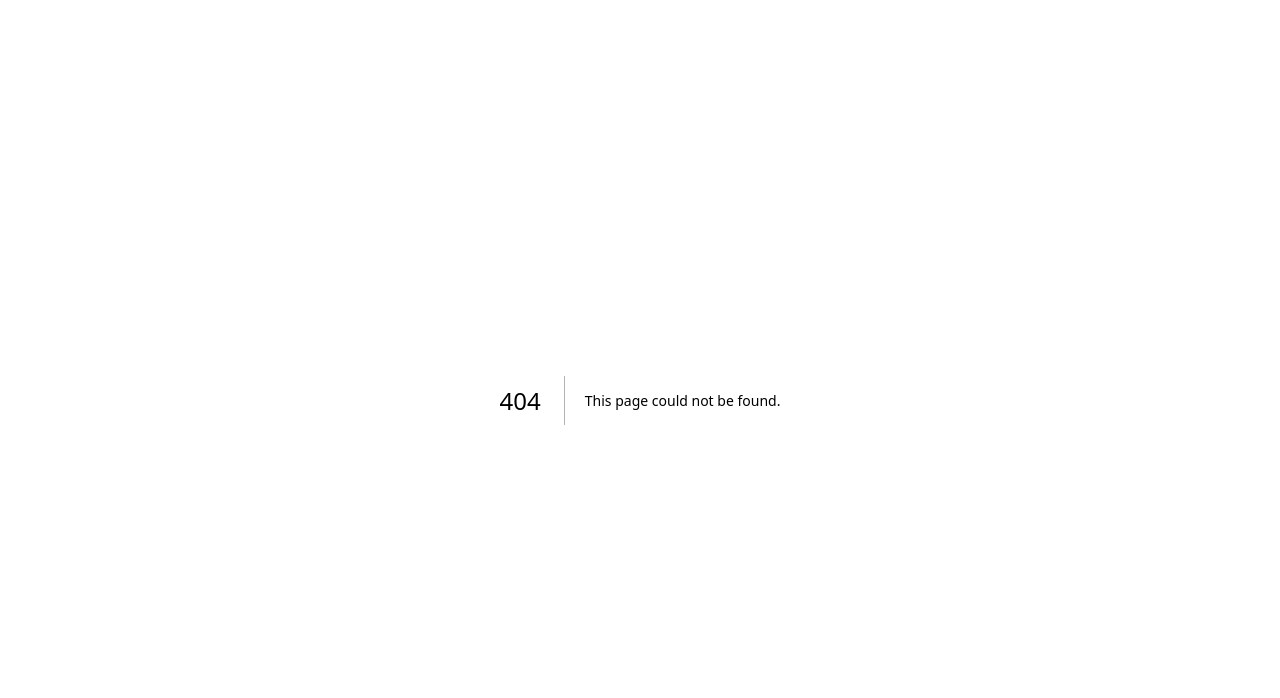
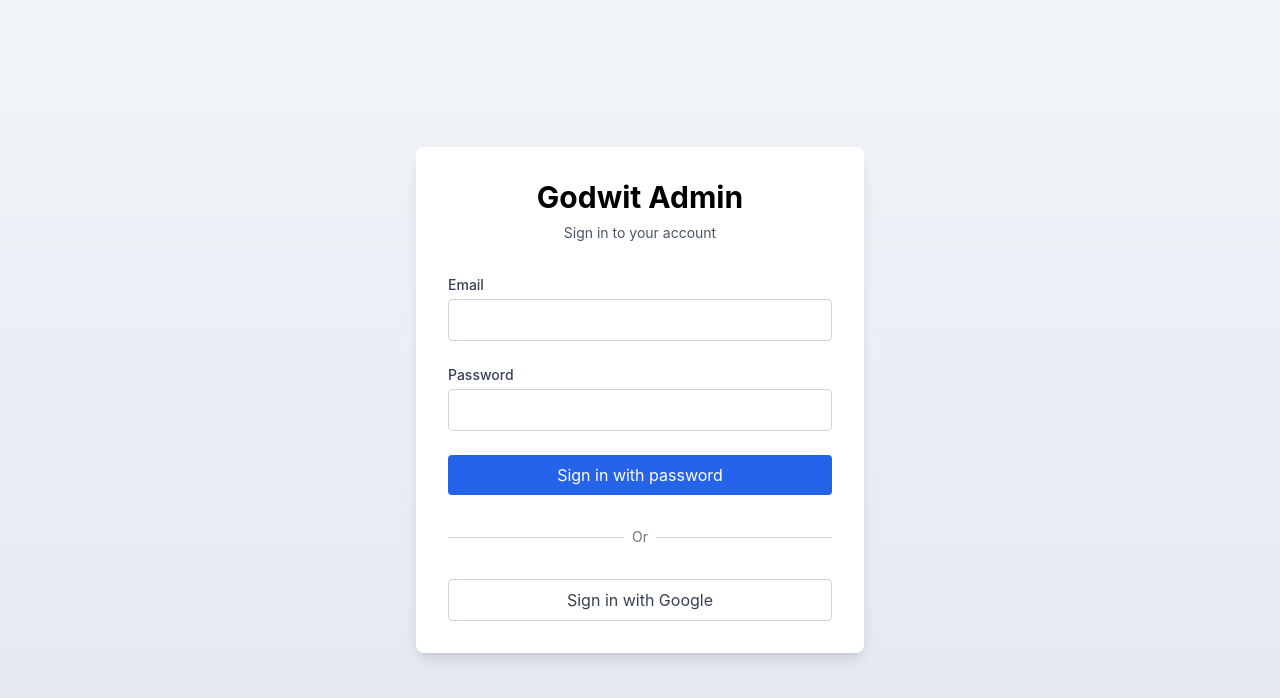
Before and after one commit to GodwitProject/Godwit, a Next.js app in the folder apps/admin/: page /login in a window 1280 px wide. Before the commit this address had no page. Shown: the top 698 px of the page. Built offline with nearby package versions, Linux system fonts and the light colour scheme.

Commit message:
feat(admin): implement login page with password + SSO UI

```diff
--- /dev/null
+++ b/apps/admin/app/(auth)/layout.tsx
@@ -0,0 +1,11 @@
+export default function AuthLayout({
+  children,
+}: {
+  children: React.ReactNode
+}) {
+  return (
+    <div className="flex h-screen items-center justify-center bg-gradient-to-b from-slate-100 to-slate-200">
+      {children}
+    </div>
+  )
+}
--- /dev/null
+++ b/apps/admin/app/(auth)/login/actions.ts
@@ -0,0 +1,37 @@
+'use server'
+
+import { redirect } from 'next/navigation'
+import { setTokens } from '@/lib/auth'
+
+const API_URL = process.env.NEXT_PUBLIC_API_URL || 'https://api.godwit.io'
+
+export async function loginWithPassword(
+  email: string,
+  password: string
+): Promise<{ success: boolean; error?: string }> {
+  try {
+    const response = await fetch(`${API_URL}/api/v1/auth/login`, {
+      method: 'POST',
+      headers: { 'Content-Type': 'application/json' },
+      body: JSON.stringify({ email, password }),
+    })
+
+    if (!response.ok) {
+      return { success: false, error: 'Invalid email or password' }
+    }
+
+    const { access_token, refresh_token } = await response.json()
+    await setTokens(access_token, refresh_token)
+
+    return { success: true }
+  } catch (err) {
+    console.error('Login error:', err)
+    return { success: false, error: 'Login failed' }
+  }
+}
+
+export async function loginWithSSO() {
+  // Redirect to OIDC authorize endpoint
+  // This will be handled by the backend's OIDC endpoint
+  redirect(`${API_URL}/api/v1/auth/oidc/authorize?redirect_uri=${process.env.NEXT_PUBLIC_APP_URL}/auth/callback`)
+}
--- /dev/null
+++ b/apps/admin/app/(auth)/login/page.tsx
@@ -0,0 +1,128 @@
+'use client'
+
+import { useState } from 'react'
+import { useRouter } from 'next/navigation'
+import { loginWithPassword, loginWithSSO } from './actions'
+
+export default function LoginPage() {
+  const router = useRouter()
+  const [email, setEmail] = useState('')
+  const [password, setPassword] = useState('')
+  const [error, setError] = useState('')
+  const [loading, setLoading] = useState(false)
+  const [config, setConfig] = useState({ passwordEnabled: true, ssoEnabled: true })
+
+  // Fetch login config on mount (from /api/v1/auth/config)
+  // For now, assume both are enabled
+
+  const handlePasswordLogin = async (e: React.FormEvent) => {
+    e.preventDefault()
+    setLoading(true)
+    setError('')
+
+    try {
+      const result = await loginWithPassword(email, password)
+      if (result.success) {
+        router.push('/admin')
+      } else {
+        setError(result.error || 'Login failed')
+      }
+    } catch (err) {
+      setError('An unexpected error occurred')
+      console.error(err)
+    } finally {
+      setLoading(false)
+    }
+  }
+
+  const handleSSO = async () => {
+    setLoading(true)
+    try {
+      const result = await loginWithSSO()
+      // Redirected by the server action
+    } catch (err) {
+      setError('SSO login failed')
+      console.error(err)
+      setLoading(false)
+    }
+  }
+
+  return (
+    <div className="w-full max-w-md space-y-8 rounded-lg bg-white p-8 shadow-lg">
+      <div>
+        <h1 className="text-center text-3xl font-bold">Godwit Admin</h1>
+        <p className="mt-2 text-center text-sm text-gray-600">Sign in to your account</p>
+      </div>
+
+      {error && <div className="rounded bg-red-100 p-4 text-red-700">{error}</div>}
+
+      {config.passwordEnabled && (
+        <form onSubmit={handlePasswordLogin} className="space-y-6">
+          <div>
+            <label htmlFor="email" className="block text-sm font-medium text-gray-700">
+              Email
+            </label>
+            <input
+              id="email"
+              type="email"
+              required
+              value={email}
+              onChange={(e) => setEmail(e.target.value)}
+              className="mt-1 w-full rounded border border-gray-300 px-3 py-2"
+              disabled={loading}
+            />
+          </div>
+
+          <div>
+            <label htmlFor="password" className="block text-sm font-medium text-gray-700">
+              Password
+            </label>
+            <input
+              id="password"
+              type="password"
+              required
+              value={password}
+              onChange={(e) => setPassword(e.target.value)}
+              className="mt-1 w-full rounded border border-gray-300 px-3 py-2"
+              disabled={loading}
+            />
+          </div>
+
+          <button
+            type="submit"
+            disabled={loading}
+            className="w-full rounded bg-blue-600 px-4 py-2 text-white hover:bg-blue-700 disabled:opacity-50"
+          >
+            {loading ? 'Signing in...' : 'Sign in with password'}
+          </button>
+        </form>
+      )}
+
+      {config.passwordEnabled && config.ssoEnabled && <div className="relative">
+        <div className="absolute inset-0 flex items-center">
+          <div className="w-full border-t border-gray-300"></div>
+        </div>
+        <div className="relative flex justify-center text-sm">
+          <span className="bg-white px-2 text-gray-500">Or</span>
+        </div>
+      </div>}
+
+      {config.ssoEnabled && (
+        <button
+          type="button"
+          onClick={handleSSO}
+          disabled={loading}
+          className="w-full rounded border border-gray-300 bg-white px-4 py-2 text-gray-700 hover:bg-gray-50 disabled:opacity-50"
+        >
+          {loading ? 'Redirecting...' : 'Sign in with Google'}
+        </button>
+      )}
+
+      {!config.passwordEnabled && !config.ssoEnabled && (
+        <div className="rounded bg-yellow-100 p-4 text-yellow-700">
+          Sign-in methods are not configured. Contact your administrator.
+        </div>
+      )}
+    </div>
+  )
+}
```
Also changed, not shown: apps/admin/lib/api-client.ts (added, +64 -0 lines).
